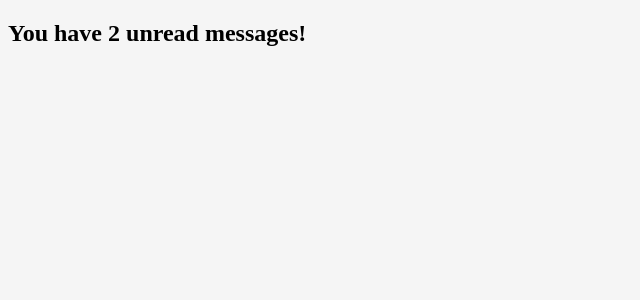
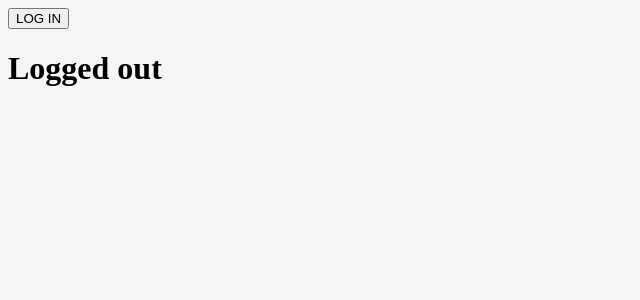
Before and after one commit to shomnathsomu/learn-reactJS, a React (Create React App) app: page / in a window 1280 px wide. Shown: the top 300 px of the page, without its empty margins (0-640 px from the left). Built offline with nearby package versions, Linux system fonts and the light colour scheme.

Commit message:
conditional rendering practice

```diff
--- a/src/App.js
+++ b/src/App.js
@@ -9,7 +9,7 @@ import React, {Component} from 'react';
 
 //import Product from './Product';
 //import productsData from './vschoolProducts';
-import Conditional from './Conditional'
+//import Conditional from './Conditional'
 
 //function App() {
 
@@ -74,12 +74,24 @@ class App extends Component {
       // name: "Sally",
       // age: 25
 
-      //isLoading: true
-      unreadMessages: [
-        "Call your mom!",
-        "New spam email available. All links are definately safe to click."
-      ]
+      // isLoading: true
+      // unreadMessages: [
+      //   "Call your mom!",
+      //   "New spam email available. All links are definately safe to click."
+      // ]
+
+      isLoggedIn: false
     }
+    this.handleClick = this.handleClick.bind(this);
+  }
+
+  handleClick() {
+    //console.log("I am working");
+    this.setState(prevState => {
+      return {
+        isLoggedIn: !prevState.isLoggedIn
+      }
+    })
   }
 
   // static getDerivedStateFromProps(props, state) {
@@ -95,14 +107,14 @@ class App extends Component {
   // }
 
   // Life Cycle Methods
-  componentDidMount() {
-    // GET the data I need to correctly display
-    setTimeout(() => {
-      this.setState({
-        isLoading: false
-      })
-    }, 1500)
-  }
+  // componentDidMount() {
+  //   // GET the data I need to correctly display
+  //   setTimeout(() => {
+  //     this.setState({
+  //       isLoading: false
+  //     })
+  //   }, 1500)
+  // }
 
   // componentWillReceiveProps(nextProps) {
   //   if(nextProps.whatever !== this.props.whatever){
@@ -129,6 +141,9 @@ class App extends Component {
     // const style = this.yourMethodHere();
     // const date = new Date();
 
+    let buttonText = this.state.isLoggedIn ? "LOG OUT" : "LOG IN";
+    let displayText = this.state.isLoggedIn ? "Logged in" : "Logged out";
+
     return(
       <div>
         {/* <h1>Is state important to know? {this.state.answer}</h1> */}
@@ -137,7 +152,10 @@ class App extends Component {
 
         {/* <Conditional isLoading={this.state.isLoading}/> */}
 
-        {this.state.unreadMessages.length > 0 && <h2>You have {this.state.unreadMessages.length} unread messages!</h2>}
+        {/* {this.state.unreadMessages.length > 0 && <h2>You have {this.state.unreadMessages.length} unread messages!</h2>} */}
+
+        <button onClick={this.handleClick}>{buttonText}</button>
+        <h1>{displayText}</h1>
       </div>
     )
 
```
